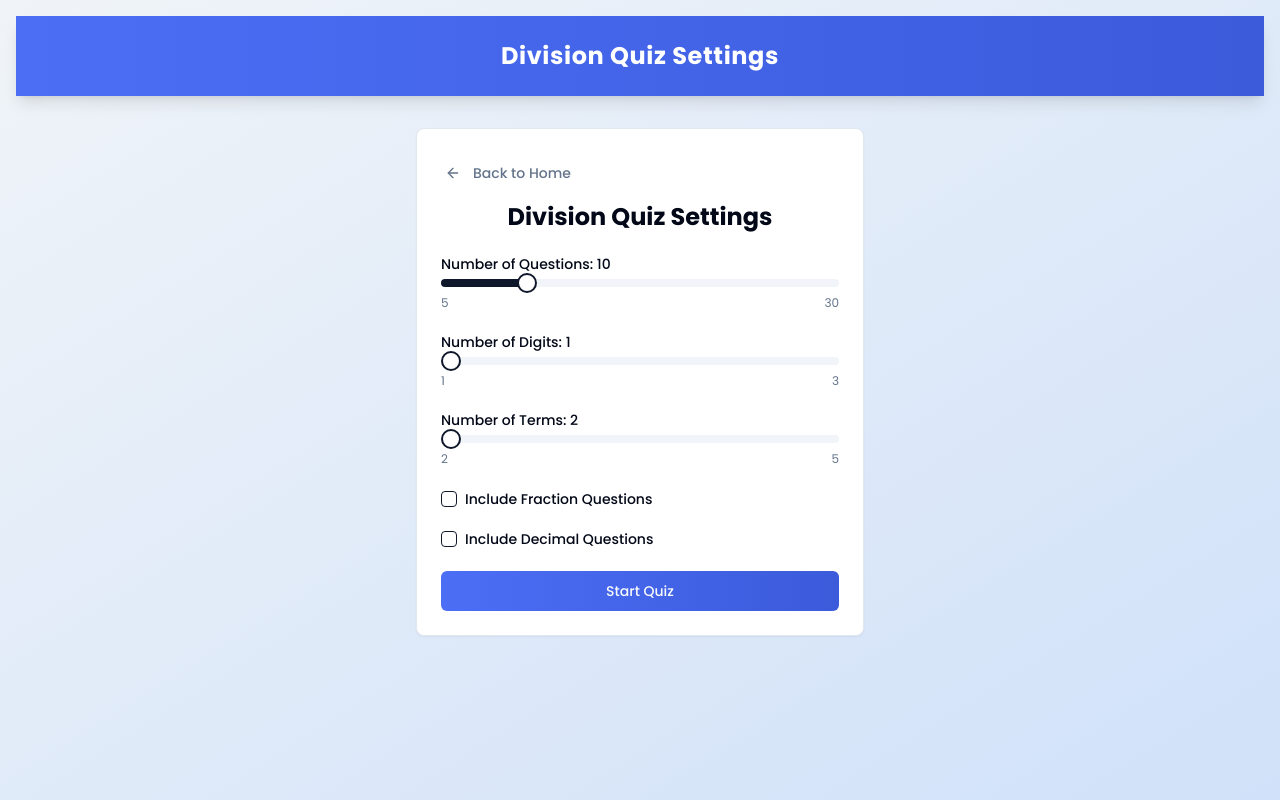
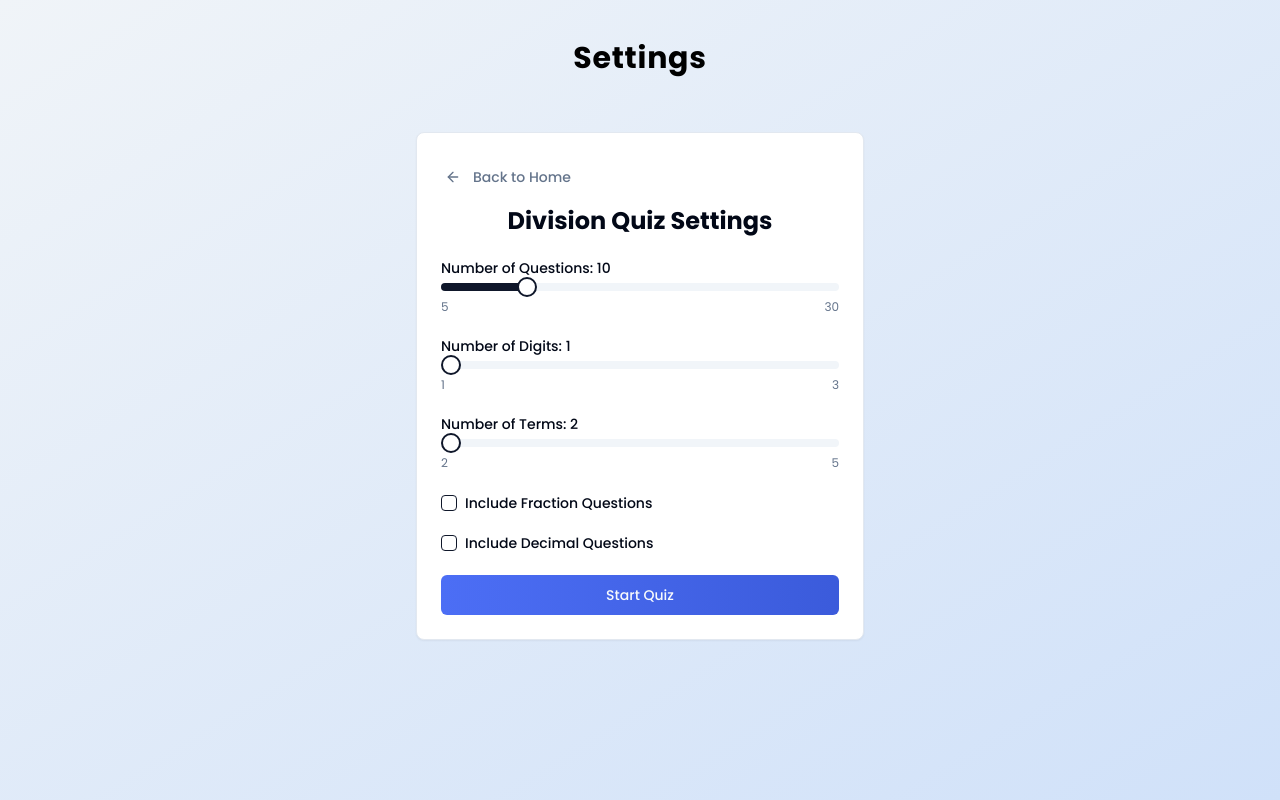
Before and after one commit to Ravibhaiya/math-quiz-wizard-app, a React (Vite) app: page /division/settings in a window 1280 px wide. Built offline with nearby package versions, Linux system fonts and the light colour scheme.

Commit message:
Fix: Update page headings
Update the headings in the settings, quiz, and results pages.

```diff
--- a/src/pages/addition/AdditionSettingsPage.tsx
+++ b/src/pages/addition/AdditionSettingsPage.tsx
@@ -4,9 +4,9 @@ import QuizSettingsForm from "@/components/QuizSettingsForm";
 
 const AdditionSettingsPage = () => {
   return (
-    <div className="min-h-screen flex flex-col items-center bg-gradient-to-br from-[#f0f4f8] to-[#d0e1f9] p-4">
-      <header className="w-full text-center bg-gradient-to-r from-[#4c6ef5] to-[#3b5bdb] text-white py-6 flex items-center justify-center shadow-lg z-10 mb-8">
-        <h1 className="text-2xl font-bold tracking-wide m-0">Addition Quiz Settings</h1>
+    <div className="min-h-screen flex flex-col items-center bg-gradient-to-br from-[#f0f4f8] to-[#d0e1f9] p-4 fixed inset-0">
+      <header className="w-full text-center bg-transparent text-black py-6 flex items-center justify-center z-10 mb-8">
+        <h1 className="text-3xl font-bold tracking-wide m-0">Settings</h1>
       </header>
 
       <div className="w-full max-w-md">
--- a/src/pages/division/DivisionSettingsPage.tsx
+++ b/src/pages/division/DivisionSettingsPage.tsx
@@ -4,9 +4,9 @@ import QuizSettingsForm from "@/components/QuizSettingsForm";
 
 const DivisionSettingsPage = () => {
   return (
-    <div className="min-h-screen flex flex-col items-center bg-gradient-to-br from-[#f0f4f8] to-[#d0e1f9] p-4">
-      <header className="w-full text-center bg-gradient-to-r from-[#4c6ef5] to-[#3b5bdb] text-white py-6 flex items-center justify-center shadow-lg z-10 mb-8">
-        <h1 className="text-2xl font-bold tracking-wide m-0">Division Quiz Settings</h1>
+    <div className="min-h-screen flex flex-col items-center bg-gradient-to-br from-[#f0f4f8] to-[#d0e1f9] p-4 fixed inset-0">
+      <header className="w-full text-center bg-transparent text-black py-6 flex items-center justify-center z-10 mb-8">
+        <h1 className="text-3xl font-bold tracking-wide m-0">Settings</h1>
       </header>
 
       <div className="w-full max-w-md">
--- a/src/pages/multiplication/MultiplicationSettingsPage.tsx
+++ b/src/pages/multiplication/MultiplicationSettingsPage.tsx
@@ -4,9 +4,9 @@ import QuizSettingsForm from "@/components/QuizSettingsForm";
 
 const MultiplicationSettingsPage = () => {
   return (
-    <div className="min-h-screen flex flex-col items-center bg-gradient-to-br from-[#f0f4f8] to-[#d0e1f9] p-4">
-      <header className="w-full text-center bg-gradient-to-r from-[#4c6ef5] to-[#3b5bdb] text-white py-6 flex items-center justify-center shadow-lg z-10 mb-8">
-        <h1 className="text-2xl font-bold tracking-wide m-0">Multiplication Quiz Settings</h1>
+    <div className="min-h-screen flex flex-col items-center bg-gradient-to-br from-[#f0f4f8] to-[#d0e1f9] p-4 fixed inset-0">
+      <header className="w-full text-center bg-transparent text-black py-6 flex items-center justify-center z-10 mb-8">
+        <h1 className="text-3xl font-bold tracking-wide m-0">Settings</h1>
       </header>
 
       <div className="w-full max-w-md">
--- a/src/pages/quiz/QuizPage.tsx
+++ b/src/pages/quiz/QuizPage.tsx
@@ -1,4 +1,3 @@
-
 import { useState, useEffect } from "react";
 import { useParams, useNavigate } from "react-router-dom";
 import { Card, CardContent } from "@/components/ui/card";
@@ -19,7 +18,6 @@ const QuizPage = () => {
   const [elapsedTime, setElapsedTime] = useState(0);
   const [startTime, setStartTime] = useState(Date.now());
 
-  // Update the timer every second
   useEffect(() => {
     const timer = setInterval(() => {
       setElapsedTime(Math.floor((Date.now() - startTime) / 1000));
@@ -29,12 +27,10 @@ const QuizPage = () => {
   }, [startTime]);
 
   useEffect(() => {
-    // Reset the start time when moving to a new question
     setStartTime(Date.now());
     setAnswer("");
   }, [currentQuestionIndex]);
 
-  // Redirect if no questions
   useEffect(() => {
     if (questions.length === 0) {
       navigate("/");
@@ -46,7 +42,7 @@ const QuizPage = () => {
   }, [questions, navigate, toast]);
 
   if (questions.length === 0) {
-    return null; // Don't render anything before redirect
+    return null;
   }
 
   const currentQuestion = questions[currentQuestionIndex];
@@ -63,14 +59,11 @@ const QuizPage = () => {
       return;
     }
 
-    // Update the current question with user's answer
     updateQuestion(currentQuestion.id, parseFloat(answer));
 
-    // Move to next question or submit quiz
     if (currentQuestionIndex < questions.length - 1) {
       setCurrentQuestionIndex(currentQuestionIndex + 1);
     } else {
-      // Final question answered, submit quiz
       const results = calculateResults();
       navigate("/results", { state: results });
     }
@@ -87,11 +80,7 @@ const QuizPage = () => {
   };
 
   return (
-    <div className="min-h-screen flex flex-col items-center bg-gradient-to-br from-[#f0f4f8] to-[#d0e1f9] p-4">
-      <header className="w-full text-center bg-gradient-to-r from-[#4c6ef5] to-[#3b5bdb] text-white py-6 flex items-center justify-center shadow-lg z-10 mb-8">
-        <h1 className="text-2xl font-bold tracking-wide m-0">{formatQuizTypeText(type)} Quiz</h1>
-      </header>
-
+    <div className="min-h-screen flex flex-col items-center bg-gradient-to-br from-[#f0f4f8] to-[#d0e1f9] p-4 fixed inset-0">
       <div className="w-full max-w-md">
         <Card className="mb-4">
           <CardContent className="pt-6">
--- a/src/pages/results/ResultsPage.tsx
+++ b/src/pages/results/ResultsPage.tsx
@@ -40,9 +40,9 @@ const ResultsPage = () => {
   };
 
   return (
-    <div className="min-h-screen flex flex-col items-center bg-gradient-to-br from-[#f0f4f8] to-[#d0e1f9] p-4">
-      <header className="w-full text-center bg-gradient-to-r from-[#4c6ef5] to-[#3b5bdb] text-white py-6 flex items-center justify-center shadow-lg z-10 mb-8">
-        <h1 className="text-2xl font-bold tracking-wide m-0">{formatQuizTypeText(results.type)} Quiz Results</h1>
+    <div className="min-h-screen flex flex-col items-center bg-gradient-to-br from-[#f0f4f8] to-[#d0e1f9] p-4 fixed inset-0">
+      <header className="w-full text-center bg-transparent text-black py-6 flex items-center justify-center z-10 mb-8">
+        <h1 className="text-3xl font-bold tracking-wide m-0">Results</h1>
       </header>
 
       <div className="w-full max-w-md">
--- a/src/pages/subtraction/SubtractionSettingsPage.tsx
+++ b/src/pages/subtraction/SubtractionSettingsPage.tsx
@@ -4,9 +4,9 @@ import QuizSettingsForm from "@/components/QuizSettingsForm";
 
 const SubtractionSettingsPage = () => {
   return (
-    <div className="min-h-screen flex flex-col items-center bg-gradient-to-br from-[#f0f4f8] to-[#d0e1f9] p-4">
-      <header className="w-full text-center bg-gradient-to-r from-[#4c6ef5] to-[#3b5bdb] text-white py-6 flex items-center justify-center shadow-lg z-10 mb-8">
-        <h1 className="text-2xl font-bold tracking-wide m-0">Subtraction Quiz Settings</h1>
+    <div className="min-h-screen flex flex-col items-center bg-gradient-to-br from-[#f0f4f8] to-[#d0e1f9] p-4 fixed inset-0">
+      <header className="w-full text-center bg-transparent text-black py-6 flex items-center justify-center z-10 mb-8">
+        <h1 className="text-3xl font-bold tracking-wide m-0">Settings</h1>
       </header>
 
       <div className="w-full max-w-md">
```
